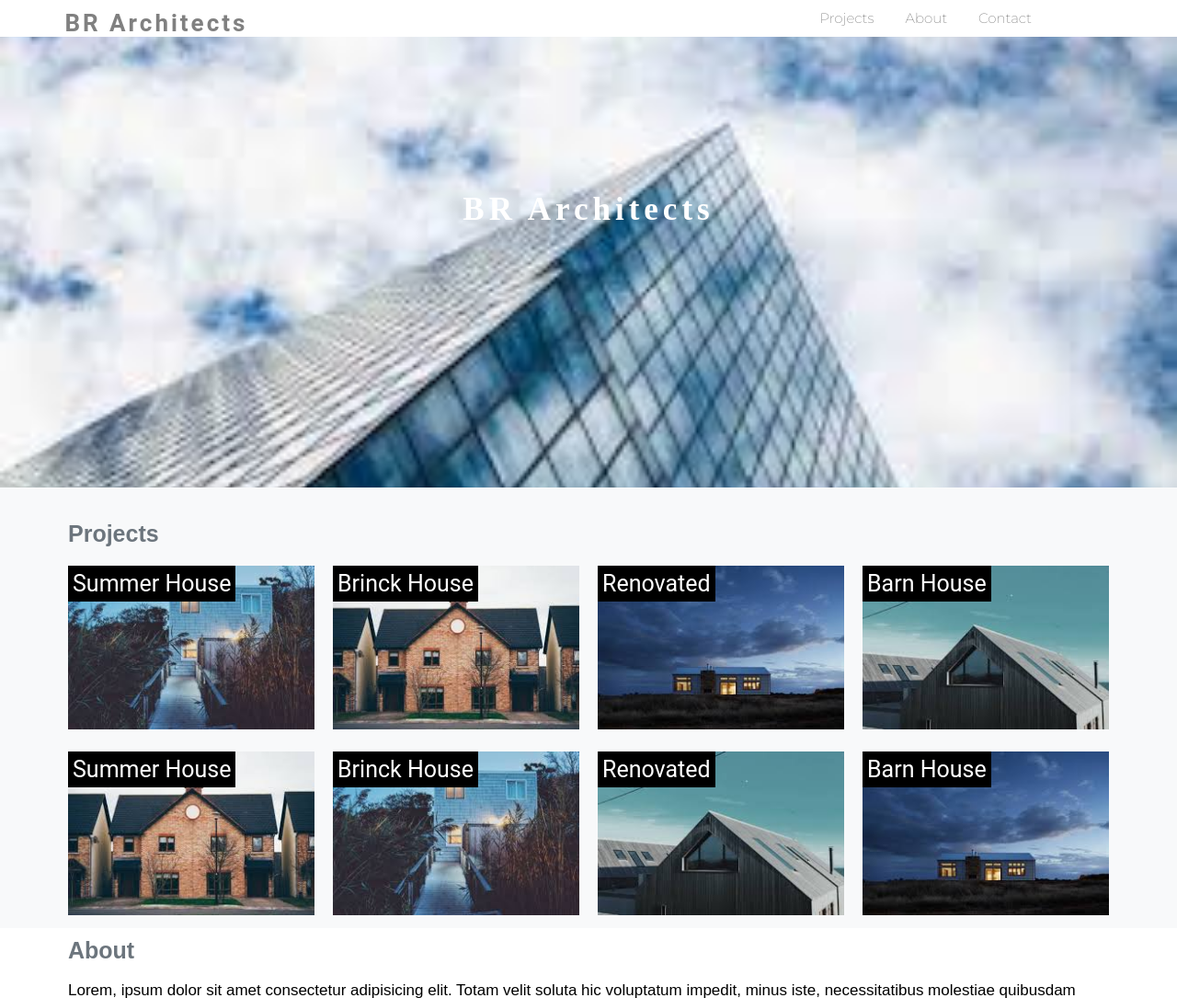
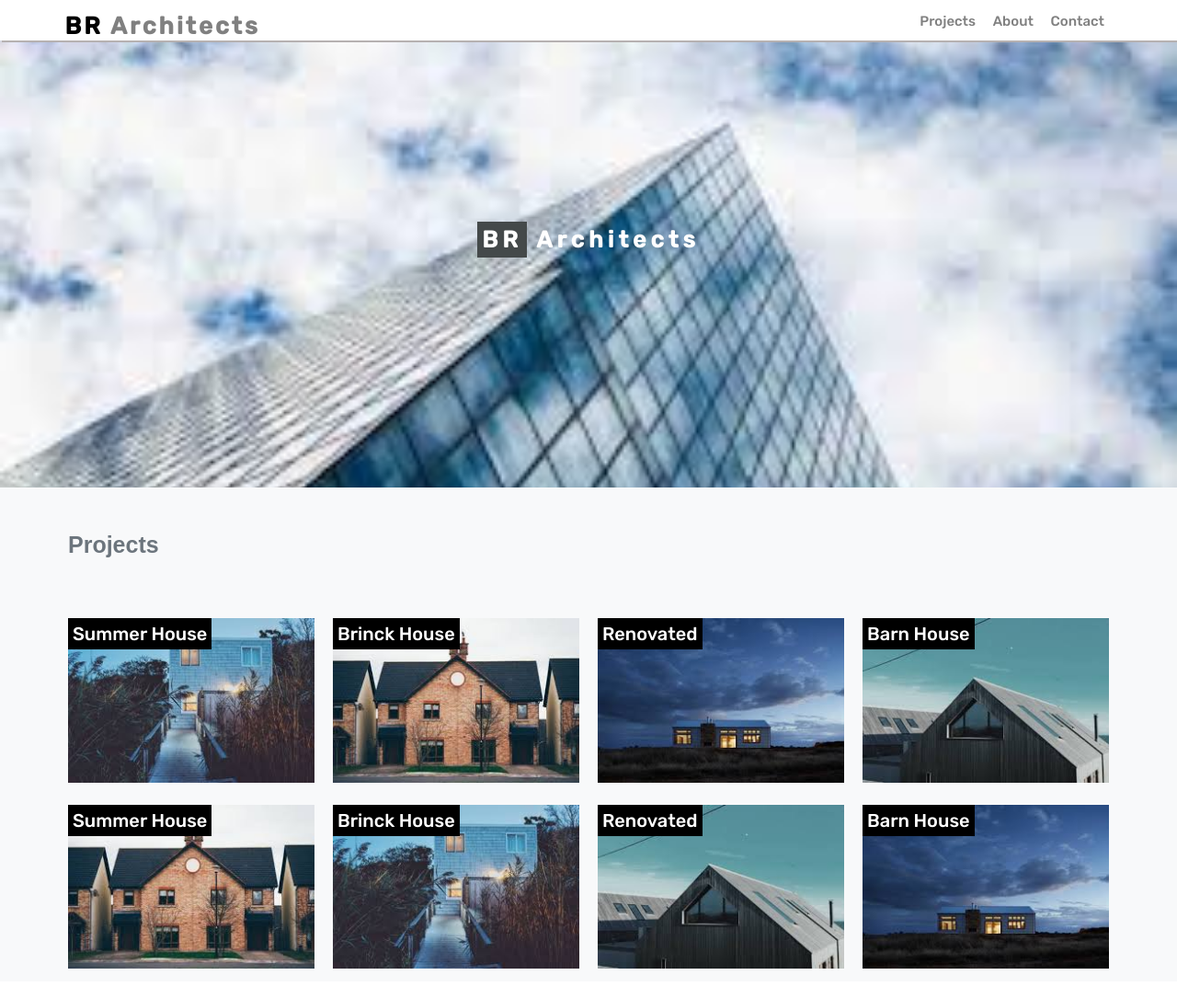
Before and after one commit to MaymonaObaid01/maymonaobaid01.github.io, a plain HTML site: page index.html in a window 1280 px wide. Shown: the top 1085 px of the page at 92% size. Drawn offline with Linux system fonts and the light colour scheme.

Commit message:
formating edit

```diff
--- a/assets/css/style.css
+++ b/assets/css/style.css
@@ -1,13 +1,15 @@
 @import url('https://fonts.googleapis.com/css2?family=Raleway:wght@200&display=swap');
 /* @import url('https://fonts.googleapis.com/css2?family=Montserrat:wght@200&family=Raleway:wght@200&display=swap'); */
 @import url('https://fonts.googleapis.com/css2?family=Montserrat:wght@200&family=Raleway:wght@200;400&display=swap');
+@import url('https://fonts.googleapis.com/css2?family=Montserrat:wght@200&family=Raleway:wght@200;400&family=Rubik:wght@500&display=swap');
+
+
 
 
 *{
   margin: 0;
   padding: 0;
 }
-
 ul {
   list-style-type: none;
 }
@@ -15,203 +17,168 @@ a {
   text-decoration: none;
 }
 body {
-  font-family: 'Montserra', 'Roboto' ;
+    font-family: 'Rubik', sans-serif;
 }
-
 .container{
   width: 90%;
   margin: auto;
-
 }
-
 .header{
   background-image: url("../img/background.jpg");
-  background-size:cover;
+  background-size: cover;
   background-position: center;
   text-align: center;
   width: 100%;
   height: 500px;
   background-repeat: no-repeat;
-
+  font-family: 'Rubik', sans-serif;
 }
-
 .header .navbar{
   height: 50px;
   margin-top: 30px;
 }
-
 .header .navbar .fixed{
   width: 100%;
   position: fixed;
   padding-top: 10px;
-  background-color: white;
-  top: 0;
+  background-color:white;
+  top: 3px;
   right: 0;
   left: 0;
   overflow: hidden;
 
+  box-shadow: 2px 2px rgb(182, 177, 177);
 }
 .header .navbar .logo{
   float: left;
-
-  padding-left:5.5%;
+  padding-left: 5.5%;
 }
-
-
 .header .navbar .navlist  {
-
-  float:right;
-  padding-right: 10%;
-  text-align:right;
-
+  float: right;
+  padding-right: 5%;
+  text-align: right;
 }
 .header .navbar .navlist .listitems{
   display: inline-block;
-
 }
 .header .navbar .navlist .listitems a {
-  font-family: "Montserrat";
   color:gray;
   font-size: 15px;
-  padding-right: 30px;
   cursor: pointer;
-
+  padding-right: 15px;
 }
-
 .head{
   color:gray;
   font-size: 26px;
   letter-spacing: 3px;
-
 }
-.header-content {
-  margin-top: 10%;
+.head span {
+  color: black;
+  font-weight: bold;
 }
-.header-content .subhead {
-
+.TextOverImage {
+  margin-top: 13%;
+}
+.TextOverImage .text {
   color:white;
-  font-family: "Roboto Slap";
-  font-size: 35px;
+  font-size: 25px;
   letter-spacing: 5px;
-  font-weight: 700px;
   text-align: center;
-
 }
-
-
-
+.text span{
+    border: 5px black;
+    padding: 5px;
+    background: rgb(68, 73, 74);
+    background-clip: border-box;
+}
 /* projects */
 .projects .title h2{
-  text-align:left;
+  text-align: left;
   font-family: "Arial";
   font-size: 25px;
   color: #6c757d;
-  padding-bottom: 40px;
   padding: 5px;
   margin: 5px;
-
 }
 .projects{
-  padding-top: 2%;
+  padding-top: 3%;
   background-color: rgb(248, 249, 250);
+}
+.projects .title{
+    margin-bottom: 50px;
 }
 .row{
   display: flex;
-
 }
-.projects .projects-items .card{
+.projects .projectsItems .card{
   flex: 30%;
-  /* background-color: white; */
   position: relative;
   text-align: center;
   color: white;
   padding: 5px;
   margin: 5px;
-
 }
-
-.projects .projects-items .card .item img{
+.projects .projectsItems .card .item img{
   width: 100%;
 }
-
 .top-left {
   position: absolute;
   top: 0px;
   left: 0px;
   background-color:black;
   padding: 10px 13px 5px 13px ;
-  font-size: 25px;
+  font-size: 20px;
   padding: 5px;
   margin: 5px;
-
-
 }
-
-/* end projects */
-
-/* About section */
+/* end projects section */
+/* About section section*/
+.About{
+     padding-top: 60px;
+}
 .About-items {
   display: flex;
-
-  /* background-color: rgb(205, 142, 65); */
-
 }
 .About .title h2
 {
-  text-align:left;
+  text-align: left;
   font-family: "Arial";
   font-size: 25px;
   color: #6c757d;
   padding: 5px;
   margin: 5px;
-
-
 }
-
-
 .About .title p{
-  text-align:left;
+  text-align: left;
   font-family: "Arial";
   line-height: 1.6;
   font-size: 17px;
   color:black;
   padding: 5px;
-  margin: 5px;
-
-
+  margin: 20px 5px 30px 5px;
 }
-
 .About .card{
-
   flex: 24%;
-  /* background-color: aquamarine; */
   text-align: left;
   padding: 5px;
   margin: 5px;
-
-
 }
 .About .card .item{
   overflow: hidden;
   width: 100%;
-
 }
 .About .card .item img{
   width: 100%;
 }
-
 .About .card .descr{
    width: 95%;
    position: relative;
-
 }
-
 .descr{
   margin-top: 15px;
   margin-bottom: 35px
 }
 .descr h3{
-/* color: rgb(82, 80, 80); */
 font-family: 'Raleway', sans-serif;
 }
 .descr h4{
@@ -223,35 +190,28 @@ font-family: 'Raleway', sans-serif;
   margin-top: 15px;
   font-size: 10px;
   color: black;
-  /* font-family: 'Montserrat', sans-serif;  */
   overflow: hidden;
 }
-
 .descr .btn{
-  margin-top: 15px;
-  font-family: "Montserrat";
-  font-size: 12px;
-  padding-top:6px;
-  padding-bottom: 6px;
-  background-color:rgb(229, 226, 226);
-
   position: absolute;
-  width: 100%;
   border: 1;
   text-align: center;
   border-radius: 1px;
+  cursor: pointer;
+  width: 100%;
+  margin-top: 15px;
+  padding-top: 6px;
+  padding-bottom: 6px;
+  font-family: "Montserrat";
+  font-size: 12px;
+  font-weight: 600;
   color: black;
-  font-weight: 600;
-  cursor: pointer;
-
+  background-color:rgb(229, 226, 226);
 
   }
 /* contact section */
 .contact{
-  height: 60vh;
-  /* padding: 5px;
-  margin: 5px; */
-  /* background-color: rgb(41, 77, 109); */
+  height: 400px;
 }
 .contact .title{
   text-align: left;
@@ -260,52 +220,31 @@ font-family: 'Raleway', sans-serif;
 .contact .title h2{
   font-family: "Montserrat";
   font-size: 30px;
-  font-weight:bold;
+  font-weight: bold;
   color:black;
   padding: 5px ;
   margin: 5px 5px 40px 5px;
-
-
 }
 .contact .title p{
-
   font-family:  "Montserrat";
   color: black ;
-  font-weight:bold;
+  font-weight: bold;
   padding: 5px;
   margin: 20px 5px 5px 5px;
-
 }
-/* .contact {
-  overflow: hidden;
-
-} */
 .contact .form {
   width: 100%;
-  /* float: left; */
   height: 250px;
-
 }
-
 .contact .form .form-inputs .information {
   width: 50%;
   float: left;
-
 }
 .contact .form .form-inputs .information .name{
   width: 90%;
   height: 50px;
   padding: 10px 10px;
   margin: 10px ;
-
   box-sizing: border-box;
-
   border: 1px solid gray;
 }
-
-
-/* end contact section */
-  .test{
-    margin-top: 70px;
-    background-color: aqua;
-  }
--- a/index.html
+++ b/index.html
@@ -8,107 +8,82 @@
     <title>BR Architects</title>
 </head>
 <body>
-
-
     <!-- start or header section -->
     <div class="header">
-
         <div class="navbar">
-
             <div class="fixed">
                 <div class="logo">
-                    <h1 class="head">BR Architects</h1>
+                    <h1 class="head"><span>BR</span> Architects</h1>
                 </div>
-
                 <div class="navlist">
                     <ul>
-                        <li class="listitems"> <a href="#goToprojects">Projects</a>  </li>
+                        <li class="listitems"> <a href="#goToProjects">Projects</a>  </li>
                         <li class="listitems"> <a href="#goToAbout">About</a>  </li>
                         <li class="listitems"> <a href="#goToContact">Contact</a>  </li>
                     </ul>
                 </div>
-
             </div>
-
         </div>
-        <div class="header-content">
-            <h1 class="subhead">BR Architects</h1>
+        <div class="TextOverImage">
+            <h1 class="text"><span>BR</span> Architects</h1>
         </div>
     </div>
-
-
-
     <!-- first of 2nd section (projects) -->
-
-    <div class="projects" id="goToprojects">
-
+    <div class="projects"
+         id="goToProjects">
         <div class="container">
-
-
             <div class="title">
                 <h2>Projects</h2>
             </div>
-
-            <div class="projects-items">
-
+            <div class="projectsItems">
                 <div class="row">
-
                     <div class="card">
                         <div class="item">
-                            <a href="#"target = "_blank"> <img  src="assets/img/1.jpg" ></a>
+                            <img src="assets/img/1.jpg">
                             <div class="top-left">Summer House</div>
                         </div>
                     </div>
-
                     <div class="card">
                         <div class="item">
-                            <a href="#"target = "_blank"> <img  src="assets/img/2.jpg" ></a>
+                            <img src="assets/img/2.jpg">
                             <div class="top-left">Brinck House</div>
                         </div>
                     </div>
-
                     <div class="card">
                         <div class="item">
-                            <a href="#"target = "_blank"> <img  src="assets/img/3.jpg" ></a>
+                             <img src="assets/img/3.jpg">
                             <div class="top-left">Renovated</div>
                         </div>
                     </div>
-
                     <div class="card">
                         <div class="item">
-                            <a href="#"target = "_blank"> <img  src="assets/img/4.jpg" ></a>
+                            <img src="assets/img/4.jpg">
                             <div class="top-left">Barn House</div>
                         </div>
                     </div>
-
                 </div>
                 <div class="row">
-
-
                     <div class="card">
                         <div class="item">
-                            <a href="#"target = "_blank"> <img  src="assets/img/2.jpg" ></a>
+                            <img src="assets/img/2.jpg">
                             <div class="top-left">Summer House</div>
                         </div>
                     </div>
-
                     <div class="card">
                         <div class="item">
-                            <a href="#"target = "_blank"> <img  src="assets/img/1.jpg" ></a>
+                            <img src="assets/img/1.jpg">
                             <div class="top-left">Brinck House</div>
                         </div>
                     </div>
-
                     <div class="card">
                         <div class="item">
-                            <a href="#"target = "_blank"> <img  src="assets/img/4.jpg" ></a>
+                            <img src="assets/img/4.jpg">
                             <div class="top-left">Renovated</div>
                         </div>
                     </div>
-
                     <div class="card">
                         <div class="item">
-                            <a href="#"target = "_blank"> <img  src="assets/img/3.jpg" ></a>
+                            <img src="assets/img/3.jpg">
                             <div class="top-left">Barn House</div>
                         </div>
                     </div>
@@ -116,27 +91,20 @@
             </div>
         </div>
     </div>
-
     <!-- end projects section -->
-
-
     <!-- About Section -->
-    <div class="About" id="goToAbout">
+    <div class="About"
+         id="goToAbout">
         <div class="container">
             <div class="title">
                 <h2>About</h2>
                 <p>Lorem, ipsum dolor sit amet consectetur adipisicing elit. Totam velit soluta hic voluptatum impedit, minus iste, necessitatibus molestiae quibusdam ducimus culpa non ad dolore dicta repellat, repudiandae eligendi? Ex explicabo perferendis quae soluta voluptates sint, beatae culpa excepturi quidem pariatur libero mollitia quos, quia voluptatum maxime esse? Consectetur, fugit porro. Nulla, omnis officia? Voluptas, quia obcaecati modi animi sunt fugiat quisquam atque! Earum modi quaerat nostrum asperiores ea omnis fugit sit eaque minima impedit placeat, quod consequatur fuga rerum, excepturi quisquam amet nihil ex ratione, Corporis, labore! Lorem, ipsum dolor sit amet consectetur adipisicing elit. </p>
             </div>
-
             <div class="About-items">
-
-
-
                     <div class="card">
                         <div class="item">
-                            <img  src="assets/img/8.jpg">
+                            <img src="assets/img/8.jpg">
                         </div>
-
                         <div class="descr">
                             <h3>John Doe</h3>
                             <h4>CEO & Founder</h4>
@@ -144,12 +112,10 @@
                             <a class="btn" href="#goToCall">Contact</a>
                         </div>
                     </div>
-
                     <div class="card">
                         <div class="item">
-                            <img  src="assets/img/8.jpg">
+                            <img src="assets/img/8.jpg">
                         </div>
-
                         <div class="descr">
                             <h3>Jane Doe</h3>
                             <h4>Architect</h4>
@@ -157,12 +123,10 @@
                             <a class="btn" href="#goToCall">Contact</a>
                         </div>
                     </div>
-
                     <div class="card">
                         <div class="item">
-                            <img  src="assets/img/John.jpg">
+                            <img src="assets/img/John.jpg">
                         </div>
-
                         <div class="descr">
                             <h3>Mike Ross</h3>
                             <h4>Architect</h4>
@@ -170,12 +134,10 @@
                             <a class="btn" href="#goToCall">Contact</a>
                         </div>
                     </div>
-
                     <div class="card">
                         <div class="item">
-                            <img  src="assets/img/John.jpg">
+                            <img src="assets/img/John.jpg">
                         </div>
-
                         <div class="descr">
                             <h3>Dan Star</h3>
                             <h4>Architect</h4>
@@ -183,17 +145,13 @@
                             <a class="btn" href="#goToCall">Contact</a>
                         </div>
                     </div>
-
-
-
             </div>
         </div>
     </div>
     <!--End About section -->
-
-
     <!-- Contact section -->
-    <div class="contact" id="goToContact">
+    <div class="contact"
+         id="goToContact">
         <div class="container">
             <div class="title">
                 <h2>Contact</h2>
@@ -212,15 +170,5 @@
         </div>
     </div>
 <!-- end of contact section -->
-
-
-    <div class="test">
-        <p> test github</p>
-        <p>my first branch in gitHub</p>
-        <p>my second branch in gitHub</p>
-    </div>
-
-
-
 </body>
 </html>
```
